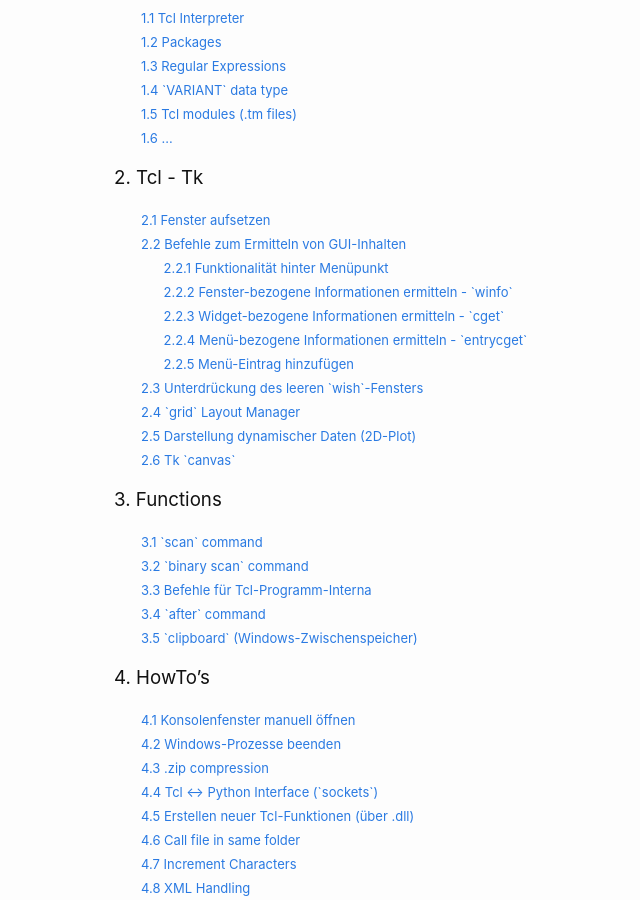
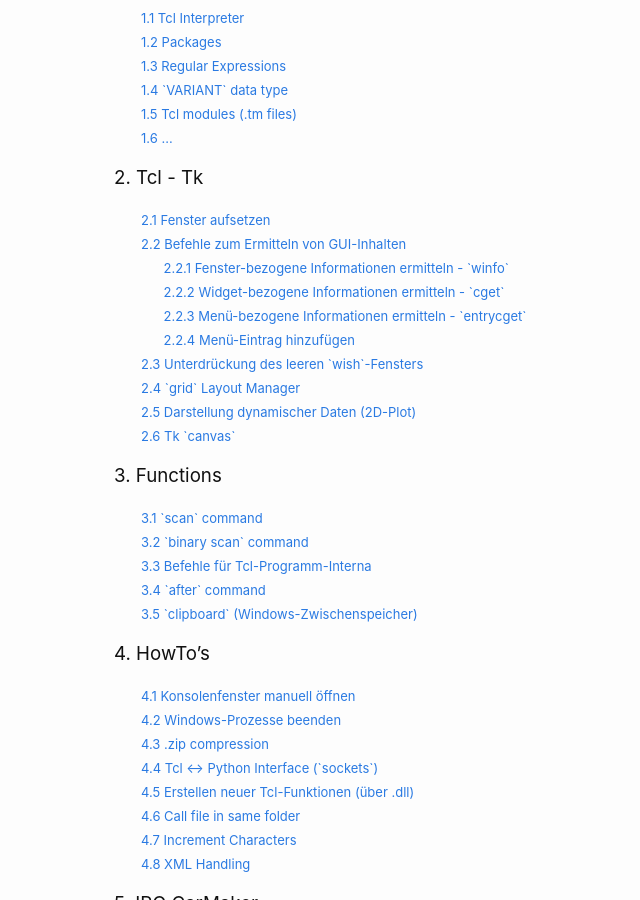
Before and after one commit to Hautaklyttn/progDocs, a Jekyll site: the page built from docs/articles/tcl.md, in a window 1280 px wide and 900 px high, scrolled down 312 px. Shown: the whole window, without its empty margins (156-796 px from the left). Built offline with Jekyll 4.4.1, drawn with Linux system fonts in a browser that asks for light colours; some of the changed text lies outside the part shown.

Commit message:
Update tcl.md

````diff
--- a/docs/articles/tcl.md
+++ b/docs/articles/tcl.md
@@ -22,11 +22,10 @@ layout: default
 ### 2. Tcl - Tk
 &nbsp;&nbsp;&nbsp;&nbsp;&nbsp; [<font size="-1">2.1 Fenster aufsetzen</font>](#ch2-1)
 &nbsp;&nbsp;&nbsp;&nbsp;&nbsp; [<font size="-1">2.2 Befehle zum Ermitteln von GUI-Inhalten</font>](#ch2-2)
-&nbsp;&nbsp;&nbsp;&nbsp;&nbsp;&nbsp;&nbsp;&nbsp;&nbsp;&nbsp; [<font size="-1">2.2.1 Funktionalität hinter Menüpunkt</font>](#ch2-2-1)
-&nbsp;&nbsp;&nbsp;&nbsp;&nbsp;&nbsp;&nbsp;&nbsp;&nbsp;&nbsp; [<font size="-1">2.2.2 Fenster-bezogene Informationen ermitteln - `winfo`</font>](#ch2-2-2)
-&nbsp;&nbsp;&nbsp;&nbsp;&nbsp;&nbsp;&nbsp;&nbsp;&nbsp;&nbsp; [<font size="-1">2.2.3 Widget-bezogene Informationen ermitteln - `cget`</font>](#ch2-2-3)
-&nbsp;&nbsp;&nbsp;&nbsp;&nbsp;&nbsp;&nbsp;&nbsp;&nbsp;&nbsp; [<font size="-1">2.2.4 Menü-bezogene Informationen ermitteln - `entrycget`</font>](#ch2-2-4)
-&nbsp;&nbsp;&nbsp;&nbsp;&nbsp;&nbsp;&nbsp;&nbsp;&nbsp;&nbsp; [<font size="-1">2.2.5 Menü-Eintrag hinzufügen</font>](#ch2-2-5)
+&nbsp;&nbsp;&nbsp;&nbsp;&nbsp;&nbsp;&nbsp;&nbsp;&nbsp;&nbsp; [<font size="-1">2.2.1 Fenster-bezogene Informationen ermitteln - `winfo`</font>](#ch2-2-1)
+&nbsp;&nbsp;&nbsp;&nbsp;&nbsp;&nbsp;&nbsp;&nbsp;&nbsp;&nbsp; [<font size="-1">2.2.2 Widget-bezogene Informationen ermitteln - `cget`</font>](#ch2-2-2)
+&nbsp;&nbsp;&nbsp;&nbsp;&nbsp;&nbsp;&nbsp;&nbsp;&nbsp;&nbsp; [<font size="-1">2.2.3 Menü-bezogene Informationen ermitteln - `entrycget`</font>](#ch2-2-3)
+&nbsp;&nbsp;&nbsp;&nbsp;&nbsp;&nbsp;&nbsp;&nbsp;&nbsp;&nbsp; [<font size="-1">2.2.4 Menü-Eintrag hinzufügen</font>](#ch2-2-4)
 &nbsp;&nbsp;&nbsp;&nbsp;&nbsp; [<font size="-1">2.3 Unterdrückung des leeren `wish`-Fensters</font>](#ch2-3)
 &nbsp;&nbsp;&nbsp;&nbsp;&nbsp; [<font size="-1">2.4 `grid` Layout Manager</font>](#ch2-4)
 &nbsp;&nbsp;&nbsp;&nbsp;&nbsp; [<font size="-1">2.5 Darstellung dynamischer Daten (2D-Plot)</font>](#ch2-5)
@@ -212,13 +211,7 @@ wm resizable $w 0 0               // feste Fenstergröße
 ### 2.2 Befehle zum Ermitteln von GUI-Inhalten
 
 <a name="ch2-2-1"></a>
-#### 2.2.1 Funktionalität hinter Menüpunkt
-z.B `.mbar.rts.m entrycget 4 -command`  (am Beispiel IPG CarMaker)
-liefert die Funktion die im DropDown-Menü "Realtime System" an vierter Stelle hinterlegt ist.
-&nbsp;
-
-<a name="ch2-2-2"></a>
-#### 2.2.2 Fenster-bezogene Informationen ermitteln - `winfo`
+#### 2.2.1 Fenster-bezogene Informationen ermitteln - `winfo`
 The *winfo* command is used to retrieve information about windows managed by Tk. It can take any number of different forms, depending on the *option* argument.
 ```c
 winfo <option> ?arg...arg?
@@ -251,8 +244,8 @@ Returns a decimal string giving \<window\>'s y-coordinate (upper-left corner)
 Returns the class name for \<window\>, i.e. it returns the kind of widget (e.g. 'label')
 &nbsp;
 
-<a name="ch2-2-3"></a>
-#### 2.2.3 Widget-bezogene Informationen ermitteln - `cget`
+<a name="ch2-2-2"></a>
+#### 2.2.2 Widget-bezogene Informationen ermitteln - `cget`
 Um widget-Parameter zu ermitteln (z.B. '-text' oder '-command') wird der einfache *cget*-Befehl verwendet:
 ```c
 <window> cget -<param>
@@ -261,8 +254,8 @@ Um widget-Parameter zu ermitteln (z.B. '-text' oder '-command') wird der einfach
 \<param\> := Parameter handle, z.B. *command* oder *text*
 &nbsp;
 
-<a name="ch2-2-4"></a>
-#### 2.2.4 Menü-bezogene Informationen ermitteln - `entrycget`
+<a name="ch2-2-3"></a>
+#### 2.2.3 Menü-bezogene Informationen ermitteln - `entrycget`
 Um Informationen über Menüeinträgen zu ermitteln (z.B. '-label' oder '-command') wird der *entrycget*-Befehl verwendet:
 ```c
 <menu_handle> entrycget <index> -<param>
@@ -270,10 +263,13 @@ Um Informationen über Menüeinträgen zu ermitteln (z.B. '-label' oder '-comman
 \<menu_handle\> := Menu handle, z.B. *.mbar.file.m*
 \<index\> := Integerwert (0,1,..), bezeichnet Stelle im Menü
 \<param\> := Parameter handle, z.B. *command* oder *label*
+
+z.B `.mbar.rts.m entrycget 4 -command`  (am Beispiel IPG CarMaker)
+liefert die Funktion die im DropDown-Menü "Realtime System" an vierter Stelle hinterlegt ist.
 &nbsp;
 
-<a name="ch2-2-5"></a>
-#### 2.2.5 Menü-Eintrag hinzufügen
+<a name="ch2-2-4"></a>
+#### 2.2.4 Menü-Eintrag hinzufügen
 Um einen neuen Menüpunkt an beliebiger Stelle im Untermenü hinzuzufügen:
 ```c
 <menu_handle> insert <index> <type> -lab <name> -comm <befehl>
````
